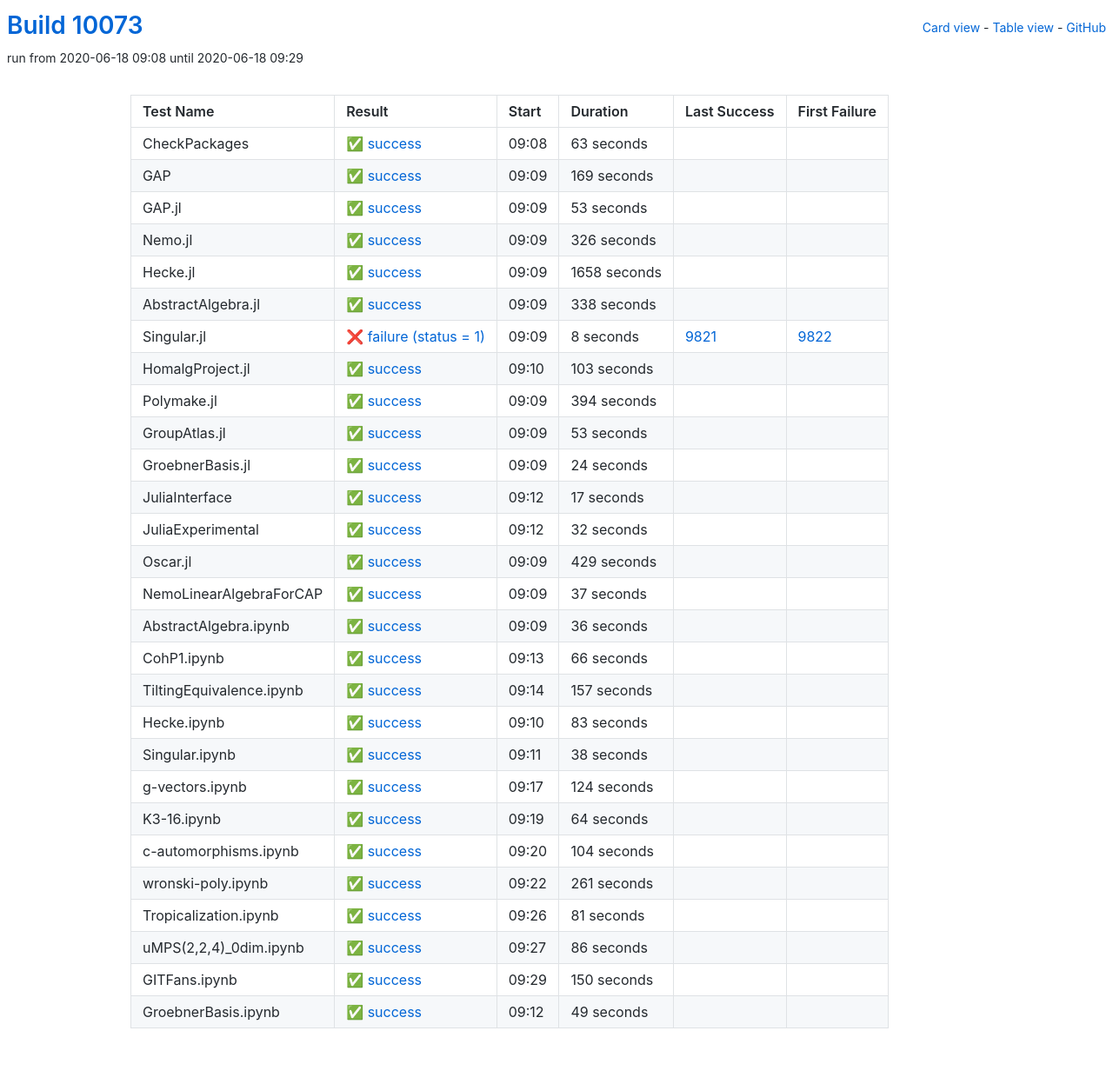
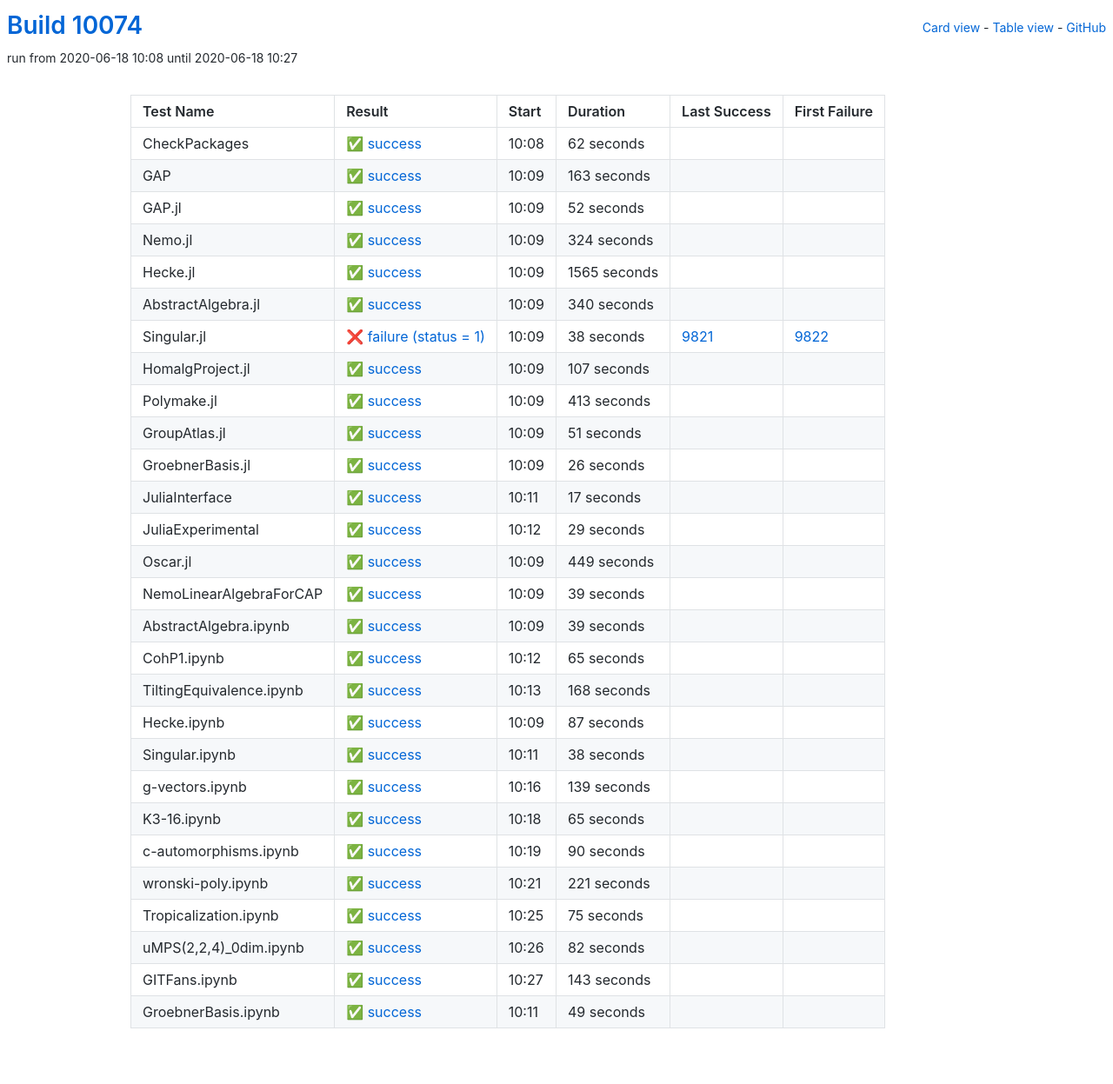
Before and after one commit to oscar-system/oscar-ci-status, a Jekyll site: the page built from table.html, in a window 1280 px wide. Shown: the whole page at 87% size. Built offline with Jekyll 4.4.1, drawn with Linux system fonts in a browser that asks for light colours.

Commit message:
Build #10074

```diff
--- a/_data/ci.yml
+++ b/_data/ci.yml
@@ -1,6 +1,6 @@
 ---
-build: 10073
-build_url: https://oscarci.mathematik.uni-kl.de/job/oscar/10073/
+build: 10074
+build_url: https://oscarci.mathematik.uni-kl.de/job/oscar/10074/
 job: oscar
 organization: oscar-system
 repo: oscar-ci-status
@@ -8,140 +8,140 @@
 tests:
 - name: CheckPackages
   id: checkpackages
-  log: https://oscarci.mathematik.uni-kl.de/job/oscar/10073/artifact/logs/build-10073/CheckPackages.log
-  start: 2020-06-18 09:08
+  log: https://oscarci.mathematik.uni-kl.de/job/oscar/10074/artifact/logs/build-10074/CheckPackages.log
+  start: 2020-06-18 10:08
   success: true
   exitcode: 0
   status: success
-  duration: 63
+  duration: 62
   last_success: false
   last_success_url:
   first_failure: false
   first_failure_url:
 - name: GAP
   id: gap
-  log: https://oscarci.mathematik.uni-kl.de/job/oscar/10073/artifact/logs/build-10073/GAP.log
-  start: 2020-06-18 09:09
+  log: https://oscarci.mathematik.uni-kl.de/job/oscar/10074/artifact/logs/build-10074/GAP.log
+  start: 2020-06-18 10:09
   success: true
   exitcode: 0
   status: success
-  duration: 169
+  duration: 163
   last_success: false
   last_success_url:
   first_failure: false
   first_failure_url:
 - name: GAP.jl
   id: gap-jl
-  log: https://oscarci.mathematik.uni-kl.de/job/oscar/10073/artifact/logs/build-10073/GAP.jl.log
-  start: 2020-06-18 09:09
+  log: https://oscarci.mathematik.uni-kl.de/job/oscar/10074/artifact/logs/build-10074/GAP.jl.log
+  start: 2020-06-18 10:09
   success: true
   exitcode: 0
   status: success
-  duration: 53
+  duration: 52
   last_success: false
   last_success_url:
   first_failure: false
   first_failure_url:
 - name: Nemo.jl
   id: nemo-jl
-  log: https://oscarci.mathematik.uni-kl.de/job/oscar/10073/artifact/logs/build-10073/Nemo.jl.log
-  start: 2020-06-18 09:09
+  log: https://oscarci.mathematik.uni-kl.de/job/oscar/10074/artifact/logs/build-10074/Nemo.jl.log
+  start: 2020-06-18 10:09
   success: true
   exitcode: 0
   status: success
-  duration: 326
+  duration: 324
   last_success: false
   last_success_url:
   first_failure: false
   first_failure_url:
 - name: Hecke.jl
   id: hecke-jl
-  log: https://oscarci.mathematik.uni-kl.de/job/oscar/10073/artifact/logs/build-10073/Hecke.jl.log
-  start: 2020-06-18 09:09
+  log: https://oscarci.mathematik.uni-kl.de/job/oscar/10074/artifact/logs/build-10074/Hecke.jl.log
+  start: 2020-06-18 10:09
   success: true
   exitcode: 0
   status: success
-  duration: 1658
+  duration: 1565
   last_success: false
   last_success_url:
   first_failure: false
   first_failure_url:
 - name: AbstractAlgebra.jl
   id: abstractalgebra-jl
-  log: https://oscarci.mathematik.uni-kl.de/job/oscar/10073/artifact/logs/build-10073/AbstractAlgebra.jl.log
-  start: 2020-06-18 09:09
+  log: https://oscarci.mathematik.uni-kl.de/job/oscar/10074/artifact/logs/build-10074/AbstractAlgebra.jl.log
+  start: 2020-06-18 10:09
   success: true
   exitcode: 0
   status: success
-  duration: 338
+  duration: 340
   last_success: false
   last_success_url:
   first_failure: false
   first_failure_url:
 - name: Singular.jl
   id: singular-jl
-  log: https://oscarci.mathematik.uni-kl.de/job/oscar/10073/artifact/logs/build-10073/Singular.jl.log
-  start: 2020-06-18 09:09
+  log: https://oscarci.mathematik.uni-kl.de/job/oscar/10074/artifact/logs/build-10074/Singular.jl.log
+  start: 2020-06-18 10:09
   success: false
   exitcode: 1
   status: failure
-  duration: 8
+  duration: 38
   last_success: 9821
   last_success_url: https://oscarci.mathematik.uni-kl.de/job/oscar/9821/
   first_failure: 9822
   first_failure_url: https://oscarci.mathematik.uni-kl.de/job/oscar/9822/
 - name: HomalgProject.jl
   id: homalgproject-jl
-  log: https://oscarci.mathematik.uni-kl.de/job/oscar/10073/artifact/logs/build-10073/HomalgProject.jl.log
-  start: 2020-06-18 09:10
+  log: https://oscarci.mathematik.uni-kl.de/job/oscar/10074/artifact/logs/build-10074/HomalgProject.jl.log
+  start: 2020-06-18 10:09
   success: true
   exitcode: 0
   status: success
-  duration: 103
+  duration: 107
   last_success: false
   last_success_url:
   first_failure: false
   first_failure_url:
 - name: Polymake.jl
   id: polymake-jl
-  log: https://oscarci.mathematik.uni-kl.de/job/oscar/10073/artifact/logs/build-10073/Polymake.jl.log
-  start: 2020-06-18 09:09
+  log: https://oscarci.mathematik.uni-kl.de/job/oscar/10074/artifact/logs/build-10074/Polymake.jl.log
+  start: 2020-06-18 10:09
   success: true
   exitcode: 0
   status: success
-  duration: 394
+  duration: 413
   last_success: false
   last_success_url:
   first_failure: false
   first_failure_url:
 - name: GroupAtlas.jl
   id: groupatlas-jl
-  log: https://oscarci.mathematik.uni-kl.de/job/oscar/10073/artifact/logs/build-10073/GroupAtlas.jl.log
-  start: 2020-06-18 09:09
+  log: https://oscarci.mathematik.uni-kl.de/job/oscar/10074/artifact/logs/build-10074/GroupAtlas.jl.log
+  start: 2020-06-18 10:09
   success: true
   exitcode: 0
   status: success
-  duration: 53
+  duration: 51
   last_success: false
   last_success_url:
   first_failure: false
   first_failure_url:
 - name: GroebnerBasis.jl
   id: groebnerbasis-jl
-  log: https://oscarci.mathematik.uni-kl.de/job/oscar/10073/artifact/logs/build-10073/GroebnerBasis.jl.log
-  start: 2020-06-18 09:09
+  log: https://oscarci.mathematik.uni-kl.de/job/oscar/10074/artifact/logs/build-10074/GroebnerBasis.jl.log
+  start: 2020-06-18 10:09
   success: true
   exitcode: 0
   status: success
-  duration: 24
+  duration: 26
   last_success: false
   last_success_url:
   first_failure: false
   first_failure_url:
 - name: JuliaInterface
   id: juliainterface
-  log: https://oscarci.mathematik.uni-kl.de/job/oscar/10073/artifact/logs/build-10073/JuliaInterface.log
-  start: 2020-06-18 09:12
+  log: https://oscarci.mathematik.uni-kl.de/job/oscar/10074/artifact/logs/build-10074/JuliaInterface.log
+  start: 2020-06-18 10:11
   success: true
   exitcode: 0
   status: success
@@ -152,92 +152,92 @@
   first_failure_url:
 - name: JuliaExperimental
   id: juliaexperimental
-  log: https://oscarci.mathematik.uni-kl.de/job/oscar/10073/artifact/logs/build-10073/JuliaExperimental.log
-  start: 2020-06-18 09:12
+  log: https://oscarci.mathematik.uni-kl.de/job/oscar/10074/artifact/logs/build-10074/JuliaExperimental.log
+  start: 2020-06-18 10:12
   success: true
   exitcode: 0
   status: success
-  duration: 32
+  duration: 29
   last_success: false
   last_success_url:
   first_failure: false
   first_failure_url:
 - name: Oscar.jl
   id: oscar-jl
-  log: https://oscarci.mathematik.uni-kl.de/job/oscar/10073/artifact/logs/build-10073/Oscar.jl.log
-  start: 2020-06-18 09:09
+  log: https://oscarci.mathematik.uni-kl.de/job/oscar/10074/artifact/logs/build-10074/Oscar.jl.log
+  start: 2020-06-18 10:09
   success: true
   exitcode: 0
   status: success
-  duration: 429
+  duration: 449
   last_success: false
   last_success_url:
   first_failure: false
   first_failure_url:
 - name: NemoLinearAlgebraForCAP
   id: nemolinearalgebraforcap
-  log: https://oscarci.mathematik.uni-kl.de/job/oscar/10073/artifact/logs/build-10073/NemoLinearAlgebraForCAP.log
-  start: 2020-06-18 09:09
+  log: https://oscarci.mathematik.uni-kl.de/job/oscar/10074/artifact/logs/build-10074/NemoLinearAlgebraForCAP.log
+  start: 2020-06-18 10:09
   success: true
   exitcode: 0
   status: success
-  duration: 37
+  duration: 39
   last_success: false
   last_success_url:
   first_failure: false
   first_failure_url:
 - name: AbstractAlgebra.ipynb
   id: abstractalgebra-ipynb
-  log: https://oscarci.mathematik.uni-kl.de/job/oscar/10073/artifact/logs/build-10073/AbstractAlgebra.ipynb.log
-  start: 2020-06-18 09:09
+  log: https://oscarci.mathematik.uni-kl.de/job/oscar/10074/artifact/logs/build-10074/AbstractAlgebra.ipynb.log
+  start: 2020-06-18 10:09
   success: true
   exitcode: 0
   status: success
-  duration: 36
+  duration: 39
   last_success: false
   last_success_url:
   first_failure: false
   first_failure_url:
 - name: CohP1.ipynb
   id: cohp1-ipynb
-  log: https://oscarci.mathematik.uni-kl.de/job/oscar/10073/artifact/logs/build-10073/CohP1.ipynb.log
-  start: 2020-06-18 09:13
+  log: https://oscarci.mathematik.uni-kl.de/job/oscar/10074/artifact/logs/build-10074/CohP1.ipynb.log
+  start: 2020-06-18 10:12
   success: true
   exitcode: 0
   status: success
-  duration: 66
+  duration: 65
   last_success: false
   last_success_url:
   first_failure: false
   first_failure_url:
 - name: TiltingEquivalence.ipynb
   id: tiltingequivalence-ipynb
-  log: https://oscarci.mathematik.uni-kl.de/job/oscar/10073/artifact/logs/build-10073/TiltingEquivalence.ipynb.log
-  start: 2020-06-18 09:14
+  log: https://oscarci.mathematik.uni-kl.de/job/oscar/10074/artifact/logs/build-10074/TiltingEquivalence.ipynb.log
+  start: 2020-06-18 10:13
   success: true
   exitcode: 0
   status: success
-  duration: 157
+  duration: 168
   last_success: false
   last_success_url:
   first_failure: false
   first_failure_url:
 - name: Hecke.ipynb
   id: hecke-ipynb
-  log: https://oscarci.mathematik.uni-kl.de/job/oscar/10073/artifact/logs/build-10073/Hecke.ipynb.log
-  start: 2020-06-18 09:10
+  log: https://oscarci.mathematik.uni-kl.de/job/oscar/10074/artifact/logs/build-10074/Hecke.ipynb.log
+  start: 2020-06-18 10:09
   success: true
   exitcode: 0
   status: success
-  duration: 83
+  duration: 87
   last_success: false
   last_success_url:
   first_failure: false
   first_failure_url:
 - name: Singular.ipynb
   id: singular-ipynb
-  log: https://oscarci.mathematik.uni-kl.de/job/oscar/10073/artifact/logs/build-10073/Singular.ipynb.log
-  start: 2020-06-18 09:11
+  log: https://oscarci.mathematik.uni-kl.de/job/oscar/10074/artifact/logs/build-10074/Singular.ipynb.log
+  start: 2020-06-18 10:11
   success: true
   exitcode: 0
   status: success
@@ -248,92 +248,92 @@
   first_failure_url:
 - name: g-vectors.ipynb
   id: g-vectors-ipynb
-  log: https://oscarci.mathematik.uni-kl.de/job/oscar/10073/artifact/logs/build-10073/g-vectors.ipynb.log
-  start: 2020-06-18 09:17
+  log: https://oscarci.mathematik.uni-kl.de/job/oscar/10074/artifact/logs/build-10074/g-vectors.ipynb.log
+  start: 2020-06-18 10:16
   success: true
   exitcode: 0
   status: success
-  duration: 124
+  duration: 139
   last_success: false
   last_success_url:
   first_failure: false
   first_failure_url:
 - name: K3-16.ipynb
   id: k3-16-ipynb
-  log: https://oscarci.mathematik.uni-kl.de/job/oscar/10073/artifact/logs/build-10073/K3-16.ipynb.log
-  start: 2020-06-18 09:19
+  log: https://oscarci.mathematik.uni-kl.de/job/oscar/10074/artifact/logs/build-10074/K3-16.ipynb.log
+  start: 2020-06-18 10:18
   success: true
   exitcode: 0
   status: success
-  duration: 64
+  duration: 65
   last_success: false
   last_success_url:
   first_failure: false
   first_failure_url:
 - name: c-automorphisms.ipynb
   id: c-automorphisms-ipynb
-  log: https://oscarci.mathematik.uni-kl.de/job/oscar/10073/artifact/logs/build-10073/c-automorphisms.ipynb.log
-  start: 2020-06-18 09:20
+  log: https://oscarci.mathematik.uni-kl.de/job/oscar/10074/artifact/logs/build-10074/c-automorphisms.ipynb.log
+  start: 2020-06-18 10:19
   success: true
   exitcode: 0
   status: success
-  duration: 104
+  duration: 90
   last_success: false
   last_success_url:
   first_failure: false
   first_failure_url:
 - name: wronski-poly.ipynb
   id: wronski-poly-ipynb
-  log: https://oscarci.mathematik.uni-kl.de/job/oscar/10073/artifact/logs/build-10073/wronski-poly.ipynb.log
-  start: 2020-06-18 09:22
+  log: https://oscarci.mathematik.uni-kl.de/job/oscar/10074/artifact/logs/build-10074/wronski-poly.ipynb.log
+  start: 2020-06-18 10:21
   success: true
   exitcode: 0
   status: success
-  duration: 261
+  duration: 221
   last_success: false
   last_success_url:
   first_failure: false
   first_failure_url:
 - name: Tropicalization.ipynb
   id: tropicalization-ipynb
-  log: https://oscarci.mathematik.uni-kl.de/job/oscar/10073/artifact/logs/build-10073/Tropicalization.ipynb.log
-  start: 2020-06-18 09:26
+  log: https://oscarci.mathematik.uni-kl.de/job/oscar/10074/artifact/logs/build-10074/Tropicalization.ipynb.log
+  start: 2020-06-18 10:25
   success: true
   exitcode: 0
   status: success
-  duration: 81
+  duration: 75
   last_success: false
   last_success_url:
   first_failure: false
   first_failure_url:
 - name: uMPS(2,2,4)_0dim.ipynb
   id: umps-2-2-4-0dim-ipynb
-  log: https://oscarci.mathematik.uni-kl.de/job/oscar/10073/artifact/logs/build-10073/uMPS-2-2-4-_0dim.ipynb.log
-  start: 2020-06-18 09:27
+  log: https://oscarci.mathematik.uni-kl.de/job/oscar/10074/artifact/logs/build-10074/uMPS-2-2-4-_0dim.ipynb.log
+  start: 2020-06-18 10:26
   success: true
   exitcode: 0
   status: success
-  duration: 86
+  duration: 82
   last_success: false
   last_success_url:
   first_failure: false
   first_failure_url:
 - name: GITFans.ipynb
   id: gitfans-ipynb
-  log: https://oscarci.mathematik.uni-kl.de/job/oscar/10073/artifact/logs/build-10073/GITFans.ipynb.log
-  start: 2020-06-18 09:29
+  log: https://oscarci.mathematik.uni-kl.de/job/oscar/10074/artifact/logs/build-10074/GITFans.ipynb.log
+  start: 2020-06-18 10:27
   success: true
   exitcode: 0
   status: success
-  duration: 150
+  duration: 143
   last_success: false
   last_success_url:
   first_failure: false
   first_failure_url:
 - name: GroebnerBasis.ipynb
   id: groebnerbasis-ipynb
-  log: https://oscarci.mathematik.uni-kl.de/job/oscar/10073/artifact/logs/build-10073/GroebnerBasis.ipynb.log
-  start: 2020-06-18 09:12
+  log: https://oscarci.mathematik.uni-kl.de/job/oscar/10074/artifact/logs/build-10074/GroebnerBasis.ipynb.log
+  start: 2020-06-18 10:11
   success: true
   exitcode: 0
   status: success
```
Also changed, not shown: README.md.
